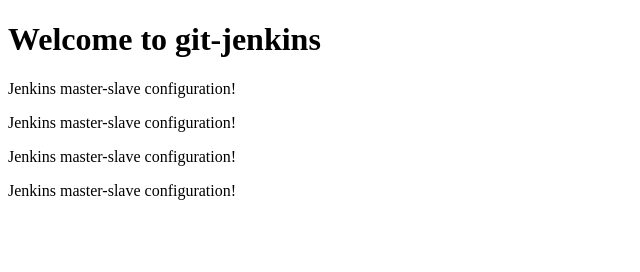
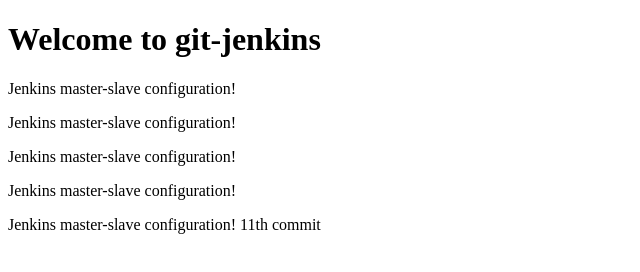
Before and after one commit to aa-sri/testing, a plain HTML site: page index.html in a window 1280 px wide. Shown: the whole page, without its empty margins (0-640 px from the left). Drawn offline with Linux system fonts and the light colour scheme.

Commit message:
11th commit

```diff
--- a/index.html
+++ b/index.html
@@ -7,5 +7,6 @@
   <p>Jenkins master-slave configuration!</p>
    <p>Jenkins master-slave configuration!</p>
     <p>Jenkins master-slave configuration!</p>
+  <p>Jenkins master-slave configuration! 11th commit</p>
 </body>
 </html>
```
